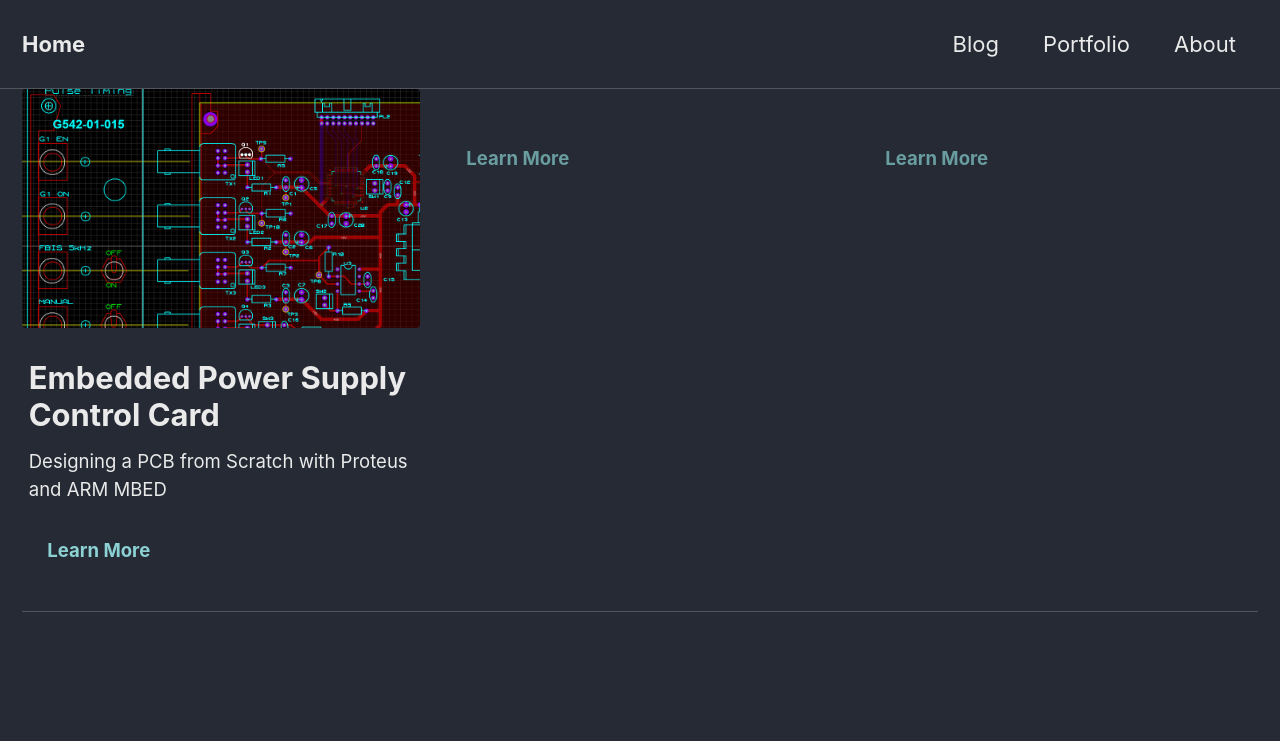
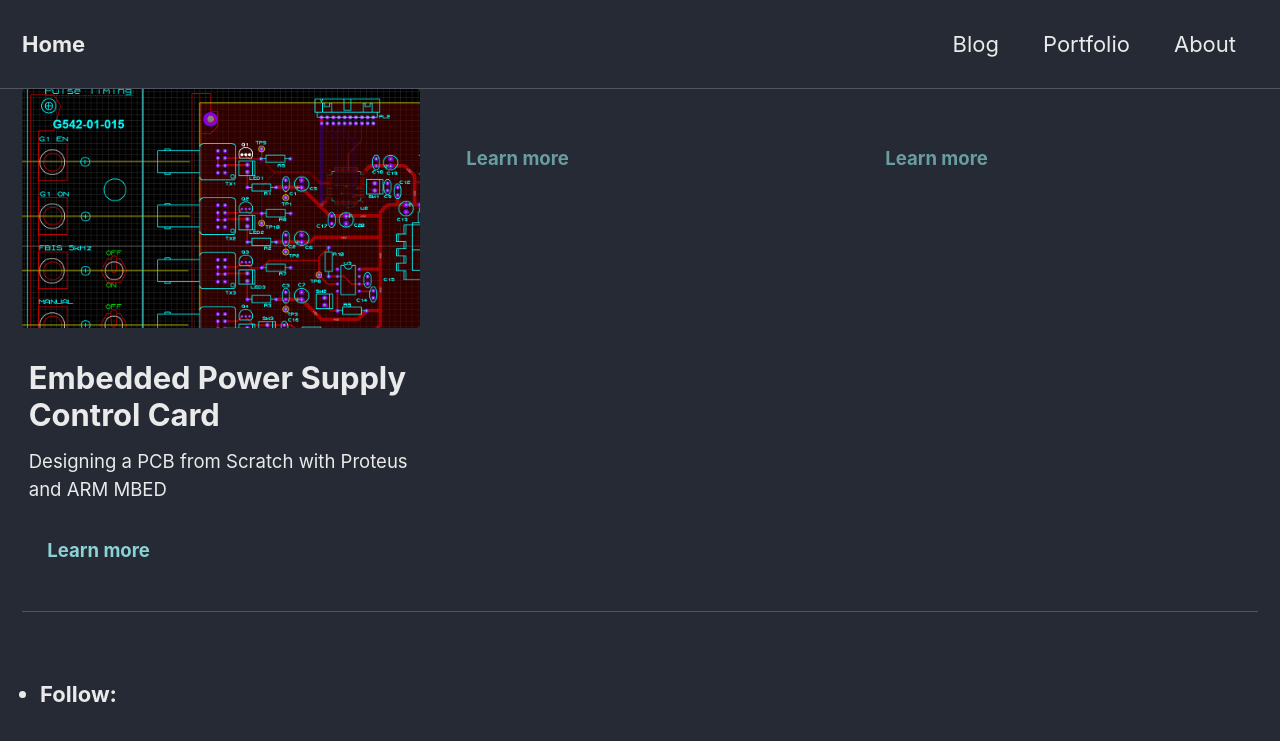
Before and after one commit to mdwcrft/mdwcrft.github.io, a Jekyll site: the page built from _pages/portfolio.md, in a window 1280 px wide. Shown: the top 741 px of the page. Built offline with Jekyll 4.4.1, drawn with Linux system fonts in a browser that asks for light colours; cached includes are drawn as plain includes; nearby versions of some CDN libraries; some of the changed lines change nothing that is shown.

Commit message:
Change language

```diff
--- a/_config.yml
+++ b/_config.yml
@@ -15,7 +15,7 @@
 minimal_mistakes_skin    : "dark" # "default" "air", "aqua", "contrast", "dark", "dirt", "neon", "mint", "plum", "sunrise"
 
 # Site Settings
-locale                   : "en-UK"
+locale                   : "en-GB"
 title                    : "Home"
 title_separator          : "-"
 name                     : "Chad Meadowcroft"
```
